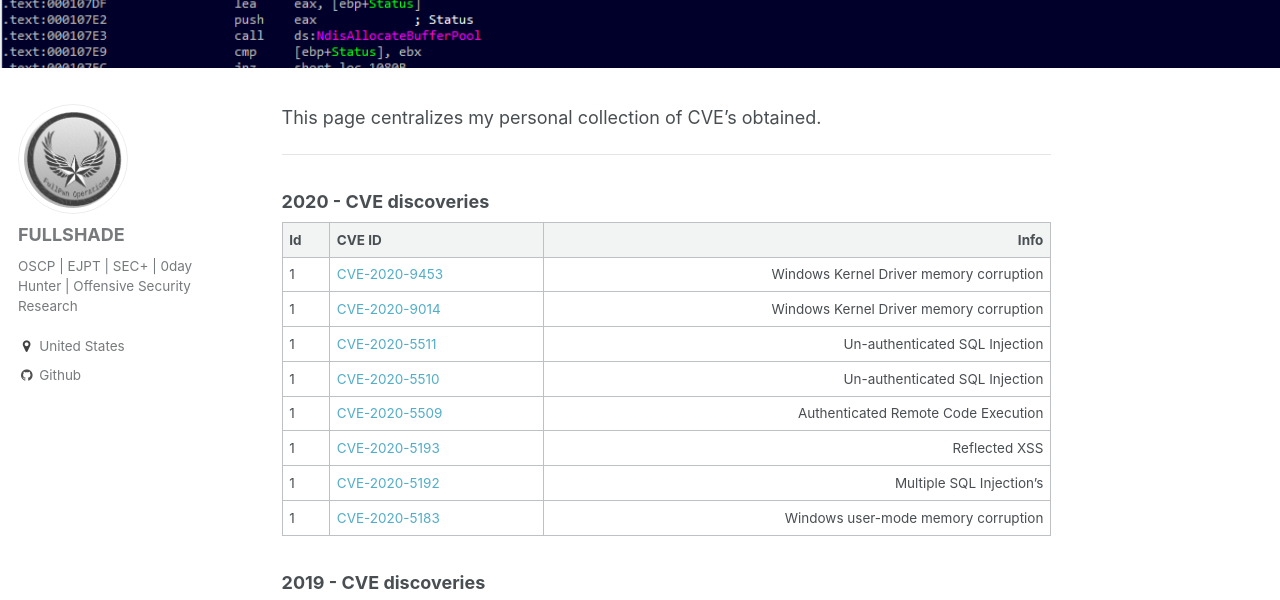
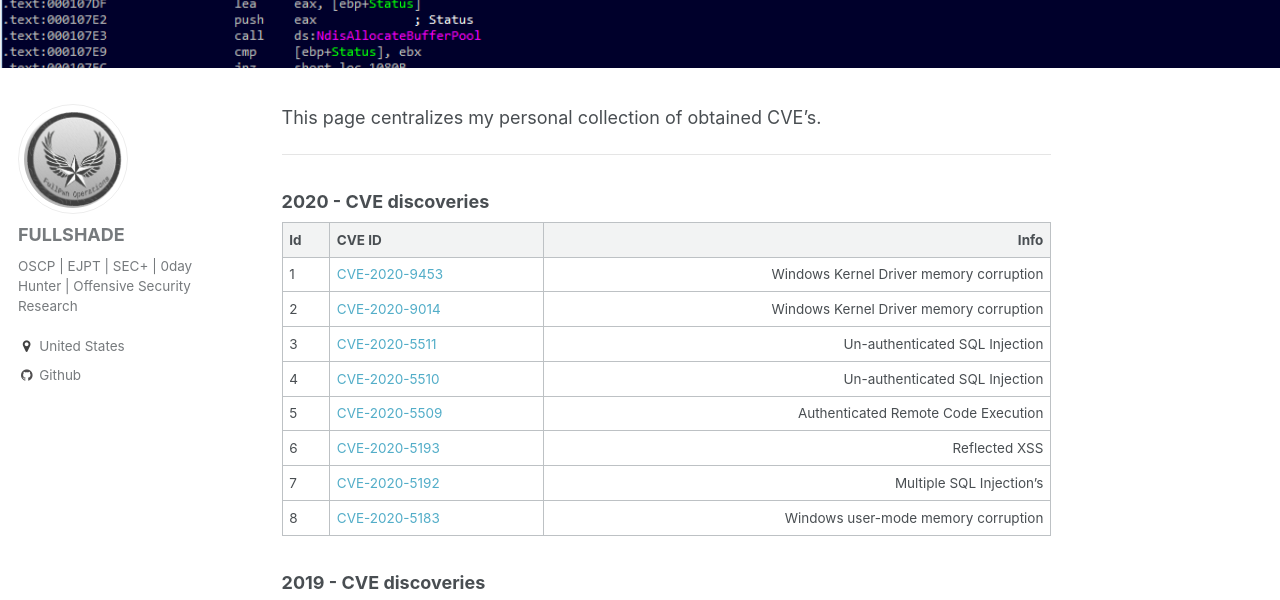
Before and after one commit to asdyxcyxc/FULLSHADE.github.io, a Jekyll site: the page built from _pages/cves.md, in a window 1280 px wide and 1154 px high. Shown: the part 188-788 px from the top of the window. Built offline with Jekyll 4.4.1, drawn with Linux system fonts in a browser that asks for light colours.

Commit message:
Update cves.md

```diff
--- a/_pages/cves.md
+++ b/_pages/cves.md
@@ -7,7 +7,7 @@ header:
 permalink: /cves.html
 ---
 
-This page centralizes my personal collection of CVE's obtained.
+This page centralizes my personal collection of obtained CVE's.
 
 ----
 
@@ -16,13 +16,13 @@ This page centralizes my personal collection of CVE's obtained.
 | Id | CVE ID | Info  |
 |:---|:--------|--------:|
 | 1 | [CVE-2020-9453](https://cve.mitre.org/cgi-bin/cvename.cgi?name=CVE-2020-9014) | Windows Kernel Driver memory corruption |
-| 1 | [CVE-2020-9014](https://cve.mitre.org/cgi-bin/cvename.cgi?name=CVE-2020-9014) | Windows Kernel Driver memory corruption |
-| 1 | [CVE-2020-5511](https://cve.mitre.org/cgi-bin/cvename.cgi?name=CVE-2020-5511) | Un-authenticated SQL Injection |
-| 1 | [CVE-2020-5510](https://cve.mitre.org/cgi-bin/cvename.cgi?name=CVE-2020-5510) | Un-authenticated SQL Injection |
-| 1 | [CVE-2020-5509](https://cve.mitre.org/cgi-bin/cvename.cgi?name=CVE-2020-5509) | Authenticated Remote Code Execution|
-| 1 | [CVE-2020-5193](https://cve.mitre.org/cgi-bin/cvename.cgi?name=CVE-2020-5193) | Reflected XSS |
-| 1 | [CVE-2020-5192](https://cve.mitre.org/cgi-bin/cvename.cgi?name=CVE-2020-5192) | Multiple SQL Injection's |
-| 1 | [CVE-2020-5183](https://cve.mitre.org/cgi-bin/cvename.cgi?name=CVE-2020-5183) | Windows user-mode memory corruption |
+| 2 | [CVE-2020-9014](https://cve.mitre.org/cgi-bin/cvename.cgi?name=CVE-2020-9014) | Windows Kernel Driver memory corruption |
+| 3 | [CVE-2020-5511](https://cve.mitre.org/cgi-bin/cvename.cgi?name=CVE-2020-5511) | Un-authenticated SQL Injection |
+| 4 | [CVE-2020-5510](https://cve.mitre.org/cgi-bin/cvename.cgi?name=CVE-2020-5510) | Un-authenticated SQL Injection |
+| 5 | [CVE-2020-5509](https://cve.mitre.org/cgi-bin/cvename.cgi?name=CVE-2020-5509) | Authenticated Remote Code Execution|
+| 6 | [CVE-2020-5193](https://cve.mitre.org/cgi-bin/cvename.cgi?name=CVE-2020-5193) | Reflected XSS |
+| 7 | [CVE-2020-5192](https://cve.mitre.org/cgi-bin/cvename.cgi?name=CVE-2020-5192) | Multiple SQL Injection's |
+| 8 | [CVE-2020-5183](https://cve.mitre.org/cgi-bin/cvename.cgi?name=CVE-2020-5183) | Windows user-mode memory corruption |
 
 ### 2019 - CVE discoveries ###
 
```
